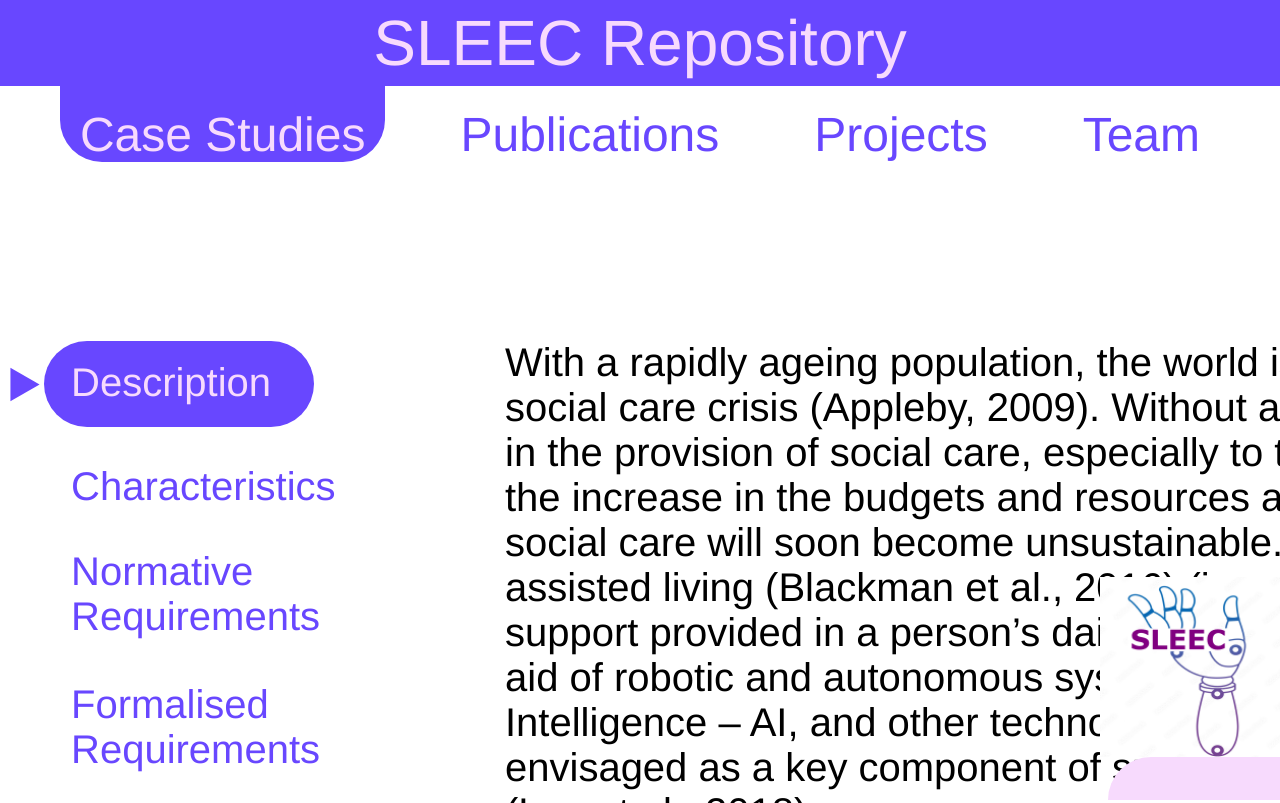
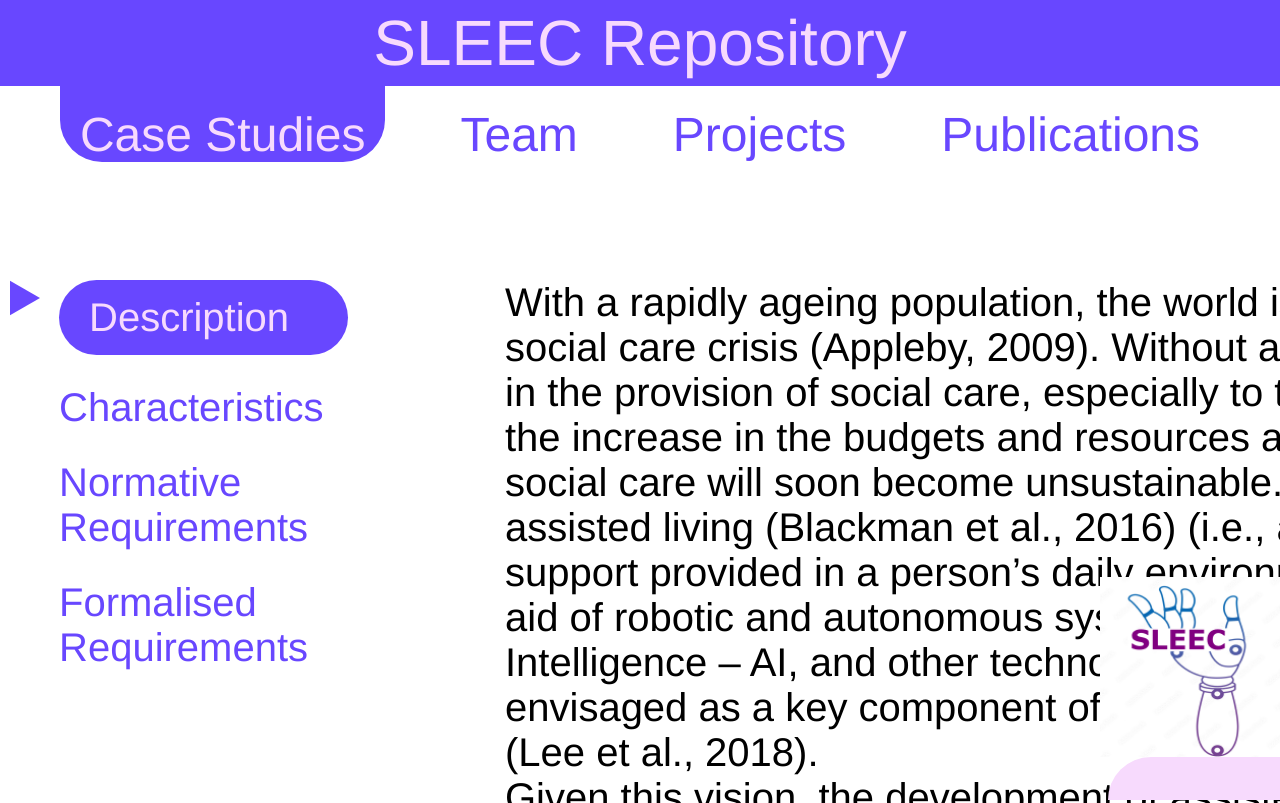
Before and after one commit to SLEEC-repository/SLEEC-repository.github.io, a plain HTML site: page almi.html in a window 1280 px wide. Shown: the top 803 px of the page. Drawn offline with nearby package versions, Linux system fonts and the light colour scheme.

Commit message:
Implement top + left navbars with flexbox, add section-updating upon click to left navbar

```diff
--- a/index.html
+++ b/almi.html
@@ -4,28 +4,10 @@
     <meta name="viewport" content="width=device-width, initial-scale=1" />
     <meta charset="utf-8" />
     <link rel="stylesheet" href="globals.css" />
-    <link rel="stylesheet" href="style.css" />
+    <link rel="stylesheet" href="styles.css" />
   </head>
   <body>
     <div class="case-study-page">
-      <div class="top-header">
-        <div class="title">SLEEC Repository</div>
-      </div>
-      <ul class="top-navbar">
-        <li class="top-nav-item selected">Case Studies</li>
-        <li class="top-nav-item">Publications</li>
-        <li class="top-nav-item">Projects</li>
-        <li class="top-nav-item">Team</li>
-      </ul>
-      <ul class="left-navbar">
-        <li class="formalised">Formalised<br />Requirements</li>
-        <li class="normative">Normative<br />Requirements</li>
-        <li class="text-wrapper">Characteristics</li>
-        <li class="description-button">
-          <div class="overlap-group"><div class="text">Description</div></div>
-        </li>
-      </ul>
-      <img class="selector" src="img/selector.svg" />
       <p class="description">
         With a rapidly ageing population, the world is facing a social care crisis (Appleby, 2009). Without a step
         change in the provision of social care, especially to the elderly, the increase in the budgets and
@@ -52,10 +34,27 @@
         track the user’s progress with the meal preparation task, so that instructions are
         delivered progressively and repeated if necessary; to handle disruptions safely, etc.
       </p>
+      <div class="header">
+        <div class="title">SLEEC Repository</div>
+      </div>
+      <ul class="top-navbar">
+        <li class="top-nav-item selected">Case Studies</li>
+        <li class="top-nav-item">Team</li>
+        <li class="top-nav-item">Projects</li>
+        <li class="top-nav-item">Publications</li>
+      </ul>
+      <ul class="left-navbar">
+        <li class="left-nav-item selected">Description</li>
+        <li class="left-nav-item">Characteristics</li>
+        <li class="left-nav-item">Normative<br />Requirements</li>
+        <li class="left-nav-item">Formalised<br />Requirements</li>
+      </ul>
+      <img class="selector" src="img/selector.svg" />
     </div>
     <div class="logogroup">
       <img class="logo" src="img/logo.png" />
       <div class="underlogo"></div>
     </div>
+    <script src="left-navbar.js"></script>
   </body>
 </html>
--- /dev/null
+++ b/left-navbar.js
@@ -0,0 +1,60 @@
+document.addEventListener('DOMContentLoaded', function() {
+    const items = document.querySelectorAll('.left-nav-item');
+    const selector = document.querySelector('.selector');
+    const contentArea = document.getElementById('content');
+
+    // Content for each item (HTML snippets)
+    const contentMap = {
+        'Description': `
+        <h2>Description</h2>
+        <p>This is the description content.</p>
+        <img src="img/description-image.jpg" alt="Description Image" />
+        `,
+        'Characteristics': `
+        <h2>Characteristics</h2>
+        <ul>
+        <li>Characteristic 1</li>
+        <li>Characteristic 2</li>
+        <li>Characteristic 3</li>
+        </ul>
+        `,
+        'Normative Requirements': `
+        <h2>Normative Requirements</h2>
+        <p>These are the normative requirements.</p>
+        <p>More detailed information can go here.</p>
+        `,
+        'Formalised Requirements': `
+        <h2>Formalised Requirements</h2>
+        <p>This section covers formalised requirements.</p>
+        <p>Additional details and examples can be included here.</p>
+        `
+    };
+
+    items.forEach(item => {
+        item.addEventListener('click', function() {
+            // Remove 'selected' class from all items
+            items.forEach(i => i.classList.remove('selected'));
+
+            // Add 'selected' class to the clicked item
+            this.classList.add('selected');
+
+            // Get the position of the selected item
+            const rect = this.getBoundingClientRect();
+
+            // Update the selector's position
+            selector.style.top = `${rect.top + window.scrollY}px`; // Adjust for scroll position
+
+            // Update the content based on the selected item
+            const selectedText = this.textContent.trim();
+            contentArea.innerHTML = contentMap[selectedText] || 'Select an option to see the content here.';
+        });
+    });
+
+    // Initialize the selector position and content for the default selected item
+    const selectedItem = document.querySelector('.left-nav-item.selected');
+    if (selectedItem) {
+        const rect = selectedItem.getBoundingClientRect();
+        selector.style.top = `${rect.top + window.scrollY}px`;
+        contentArea.innerHTML = contentMap[selectedItem.textContent.trim()] || 'Select an option to see the content here.';
+    }
+});
--- a/style.css
+++ b/styles.css
@@ -1,14 +1,10 @@
-* {
-    box-sizing: border-box;
-}
-
 .case-study-page {
     display: flex;
     justify-content: flex-start;
     flex-direction: column;
 }
 
-.top-header {
+.header {
     position: fixed;
     width: 100%;
     height: 86px;
@@ -86,7 +82,7 @@
 .description {
     position: absolute;
     width: 1028px;
-    top: 340px;
+    top: 280px;
     left: 505px;
     font-family: "Inter-Regular", Helvetica;
     font-weight: 400;
@@ -98,82 +94,36 @@
 
 .left-navbar {
     position: fixed;
+    display: flex;
+    justify-content: flex-start;
+    flex-direction: column;
     width: 319px;
     height: 437px;
-    top: 341px;
+    top: 265px;
     left: 44px;
 }
 
-.formalised {
-    position: absolute;
-    top: 341px;
-    left: 27px;
+.left-nav-item {
+    position: relative;
     font-family: "Inter-Regular", Helvetica;
     font-weight: 400;
     color: #6847ff;
     font-size: 40px;
     letter-spacing: 0;
     line-height: normal;
+    display: inline-block;
+    margin: 15px;
 }
 
-.normative {
-    position: absolute;
-    top: 208px;
-    left: 27px;
-    font-family: "Inter-Regular", Helvetica;
-    font-weight: 400;
-    color: #6847ff;
-    font-size: 40px;
-    letter-spacing: 0;
-    line-height: normal;
-}
-
-.text-wrapper {
-    position: absolute;
-    top: 123px;
-    left: 27px;
-    font-family: "Inter-Regular", Helvetica;
-    font-weight: 400;
-    color: #6847ff;
-    font-size: 40px;
-    letter-spacing: 0;
-    line-height: normal;
-    white-space: nowrap;
-}
-
-.description-button {
-    position: absolute;
-    width: 272px;
-    height: 86px;
-    top: 0;
-    left: 0;
-}
-
-.overlap-group {
-    position: relative;
-    width: 270px;
-    height: 86px;
+.left-nav-item.selected {
+    color: #f7dafd;
     background-color: #6847ff;
-    border-radius: 84px;
-}
-
-.text {
-    position: absolute;
-    top: 19px;
-    left: 27px;
-    font-family: "Inter-Regular", Helvetica;
-    font-weight: 400;
-    color: #f7dafd;
-    font-size: 40px;
-    letter-spacing: 0;
-    line-height: normal;
-    white-space: nowrap;
+    border-radius: 42px;
+    padding: 15px 30px;
 }
 
 .selector {
     position: fixed;
-    width: 30px;
-    height: 35px;
     top: 367px;
     left: 10px;
 }
```
